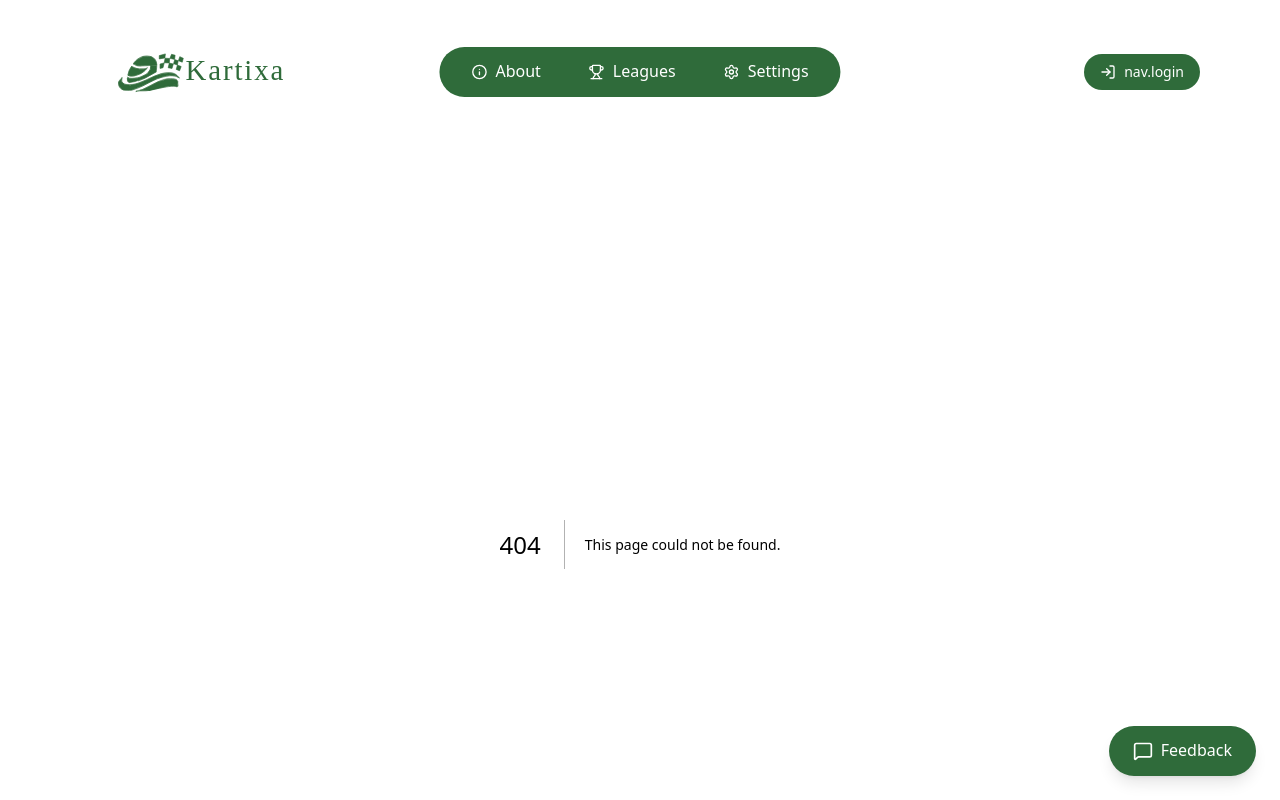
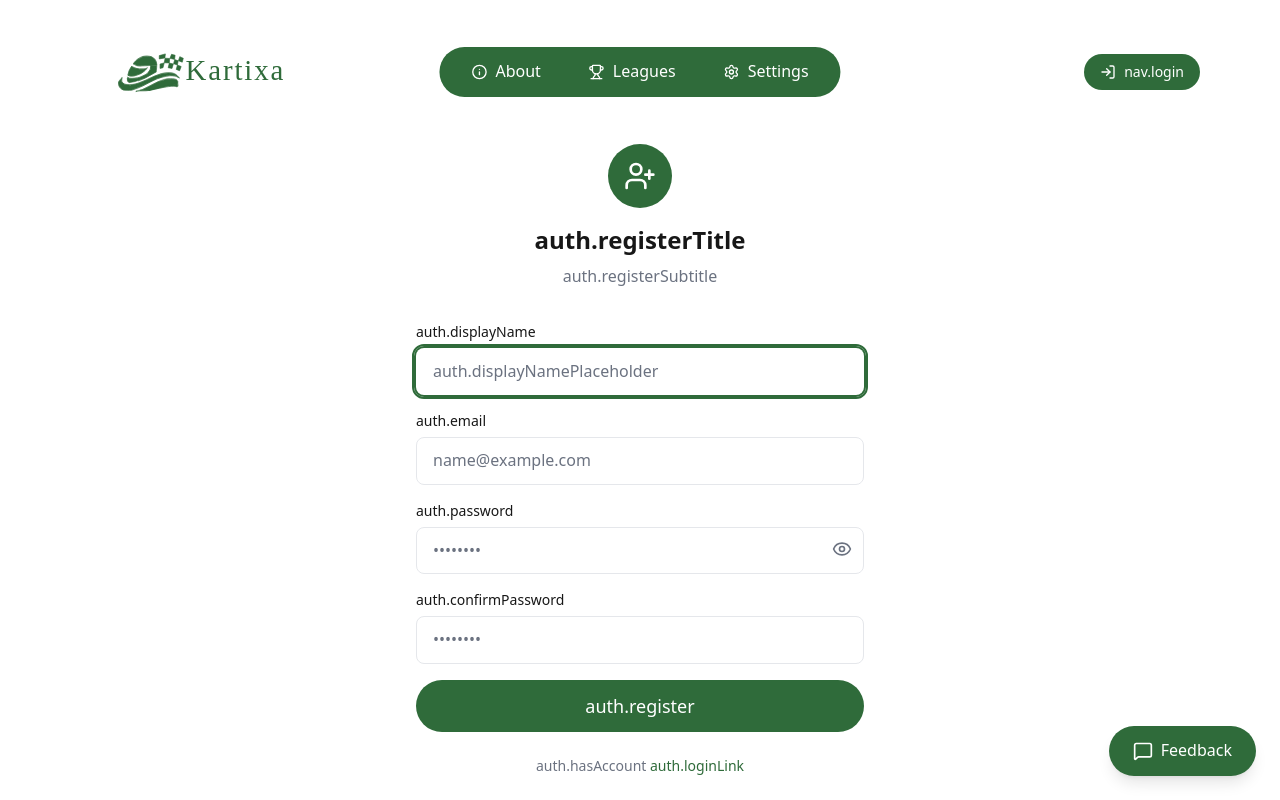
Before and after one commit to olisebz/kartixa, a Next.js app: page /register in a window 1280 px wide. Before the commit this address had no page. Shown: the top 800 px of the page. Built offline with nearby package versions, Linux system fonts and the light colour scheme.

Commit message:
feat: add registration page with form validation and password visibility toggle

```diff
--- /dev/null
+++ b/src/app/register/page.tsx
@@ -0,0 +1,161 @@
+"use client";
+
+import { useState, FormEvent } from "react";
+import Link from "next/link";
+import { useRouter } from "next/navigation";
+import { UserPlus, Eye, EyeOff } from "lucide-react";
+import { useAuth } from "@/AuthContext";
+import { useLocale } from "@/LocaleContext";
+import Input from "@/components/forms/Input";
+import Button from "@/components/Button";
+
+export default function RegisterPage() {
+  const router = useRouter();
+  const { register } = useAuth();
+  const { t } = useLocale();
+
+  const [displayName, setDisplayName] = useState("");
+  const [email, setEmail] = useState("");
+  const [password, setPassword] = useState("");
+  const [confirmPassword, setConfirmPassword] = useState("");
+  const [showPassword, setShowPassword] = useState(false);
+  const [error, setError] = useState("");
+  const [loading, setLoading] = useState(false);
+
+  const handleSubmit = async (e: FormEvent) => {
+    e.preventDefault();
+    setError("");
+
+    if (password !== confirmPassword) {
+      setError(t("auth.passwordMismatch"));
+      return;
+    }
+
+    if (password.length < 8) {
+      setError(t("auth.passwordTooShort"));
+      return;
+    }
+
+    setLoading(true);
+
+    try {
+      await register(email, password, displayName);
+      router.push("/liga");
+    } catch (err) {
+      setError(err instanceof Error ? err.message : t("auth.registerFailed"));
+    } finally {
+      setLoading(false);
+    }
+  };
+
+  return (
+    <div className="flex items-center justify-center min-h-[60vh]">
+      <div className="w-full max-w-md">
+        <div className="text-center mb-8">
+          <div className="inline-flex items-center justify-center w-16 h-16 rounded-full bg-[var(--color-primary)] text-white mb-4">
+            <UserPlus className="w-8 h-8" />
+          </div>
+          <h1 className="text-2xl font-bold" suppressHydrationWarning>
+            {t("auth.registerTitle")}
+          </h1>
+          <p
+            className="text-[var(--color-muted)] mt-2"
+            suppressHydrationWarning
+          >
+            {t("auth.registerSubtitle")}
+          </p>
+        </div>
+
+        <form onSubmit={handleSubmit} className="space-y-4">
+          {error && (
+            <div
+              className="bg-red-50 border border-red-200 text-red-700 px-4 py-3 rounded-lg text-sm"
+              role="alert"
+            >
+              {error}
+            </div>
+          )}
+
+          <Input
+            label={t("auth.displayName")}
+            type="text"
+            value={displayName}
+            onChange={(e) => setDisplayName(e.target.value)}
+            placeholder={t("auth.displayNamePlaceholder")}
+            required
+            autoFocus
+          />
+
+          <Input
+            label={t("auth.email")}
+            type="email"
+            value={email}
+            onChange={(e) => setEmail(e.target.value)}
+            placeholder="name@example.com"
+            required
+            autoComplete="email"
+          />
+
+          <div className="relative">
+            <Input
+              label={t("auth.password")}
+              type={showPassword ? "text" : "password"}
+              value={password}
+              onChange={(e) => setPassword(e.target.value)}
+              placeholder="••••••••"
+              required
+              autoComplete="new-password"
+            />
+            <button
+              type="button"
+              onClick={() => setShowPassword(!showPassword)}
+              className="absolute right-3 top-[38px] text-[var(--color-muted)] hover:text-[var(--foreground)] transition-colors"
+              aria-label={
+                showPassword ? t("auth.hidePassword") : t("auth.showPassword")
+              }
+            >
+              {showPassword ? (
+                <EyeOff className="w-5 h-5" />
+              ) : (
+                <Eye className="w-5 h-5" />
+              )}
+            </button>
+          </div>
+
+          <Input
+            label={t("auth.confirmPassword")}
+            type={showPassword ? "text" : "password"}
+            value={confirmPassword}
+            onChange={(e) => setConfirmPassword(e.target.value)}
+            placeholder="••••••••"
+            required
+            autoComplete="new-password"
+          />
+
+          <Button
+            type="submit"
+            variant="primary"
+            size="lg"
+            disabled={loading}
+            className="w-full"
+          >
+            {loading ? t("auth.registering") : t("auth.register")}
+          </Button>
+        </form>
+
+        <p
+          className="text-center text-sm text-[var(--color-muted)] mt-6"
+          suppressHydrationWarning
+        >
+          {t("auth.hasAccount")}{" "}
+          <Link
+            href="/login"
+            className="text-[var(--color-primary)] hover:underline font-medium"
+          >
+            {t("auth.loginLink")}
+          </Link>
+        </p>
+      </div>
+    </div>
+  );
+}
```
